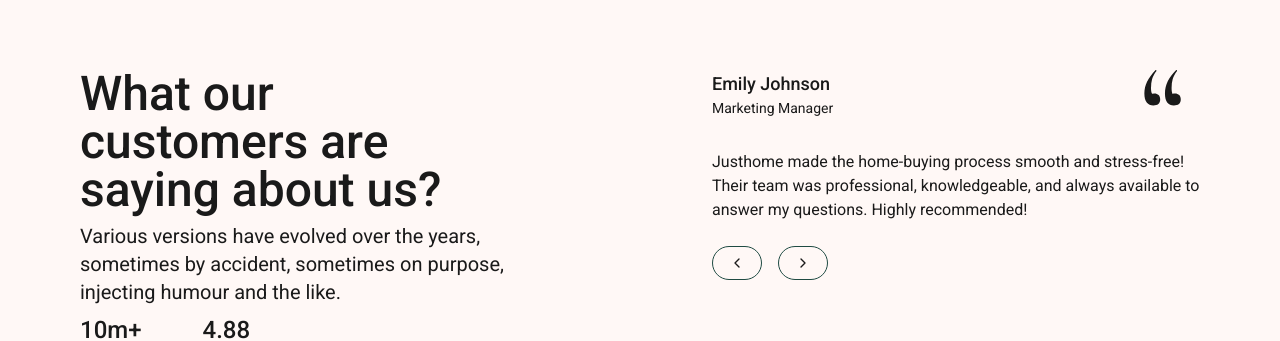
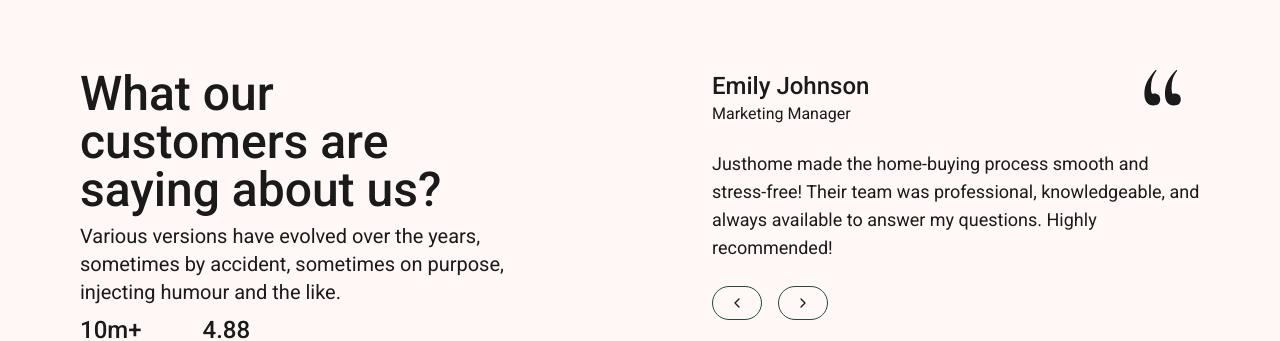
Before and after one commit to wellingtongmota/justhome, a Next.js app: page / in a window 1280 px wide. Shown: the part 3701-4042 px from the top of the page. Built offline with nearby package versions, Linux system fonts and the light colour scheme.

Commit message:
fix: correção de estilos

```diff
--- a/app/globals.css
+++ b/app/globals.css
@@ -136,7 +136,7 @@
   }
 
   .button {
-    @apply border-primary inline-flex cursor-pointer items-center justify-center gap-2 rounded-full border-1 px-4 py-2 text-[#1A1A1A];
+    @apply border-primary inline-flex cursor-pointer items-center justify-center gap-2 rounded-full border-1 px-4 py-2;
   }
 }
 
--- a/app/page.tsx
+++ b/app/page.tsx
@@ -1,3 +1,4 @@
+import { BestProperties } from "@/components/best-properties"
 import { CitiesProperties } from "@/components/cities-properties"
 import { FeaturedProperties } from "@/components/featured-properties"
 import { Hero } from "@/components/hero/hero"
@@ -14,6 +15,7 @@
       <CitiesProperties />
       <HowWorks />
       <Testimonials />
+      <BestProperties />
     </div>
   )
 }
--- a/components/testimonials/index.tsx
+++ b/components/testimonials/index.tsx
@@ -87,15 +87,19 @@
               <div key={index} className="keen-slider__slide">
                 <div className="flex justify-between">
                   <div>
-                    <h5 className="text-lg font-medium">
+                    <h5 className="text-lg font-medium xl:text-2xl">
                       {testimonial.clientName}
                     </h5>
-                    <p className="text-sm">{testimonial.profession}</p>
+                    <p className="text-sm xl:text-base">
+                      {testimonial.profession}
+                    </p>
                   </div>
 
                   <QuoteIcon />
                 </div>
-                <p className="mt-6">{testimonial.testimonial}</p>
+                <p className="mt-6 text-base xl:text-lg">
+                  {testimonial.testimonial}
+                </p>
               </div>
             ))}
           </div>
```
